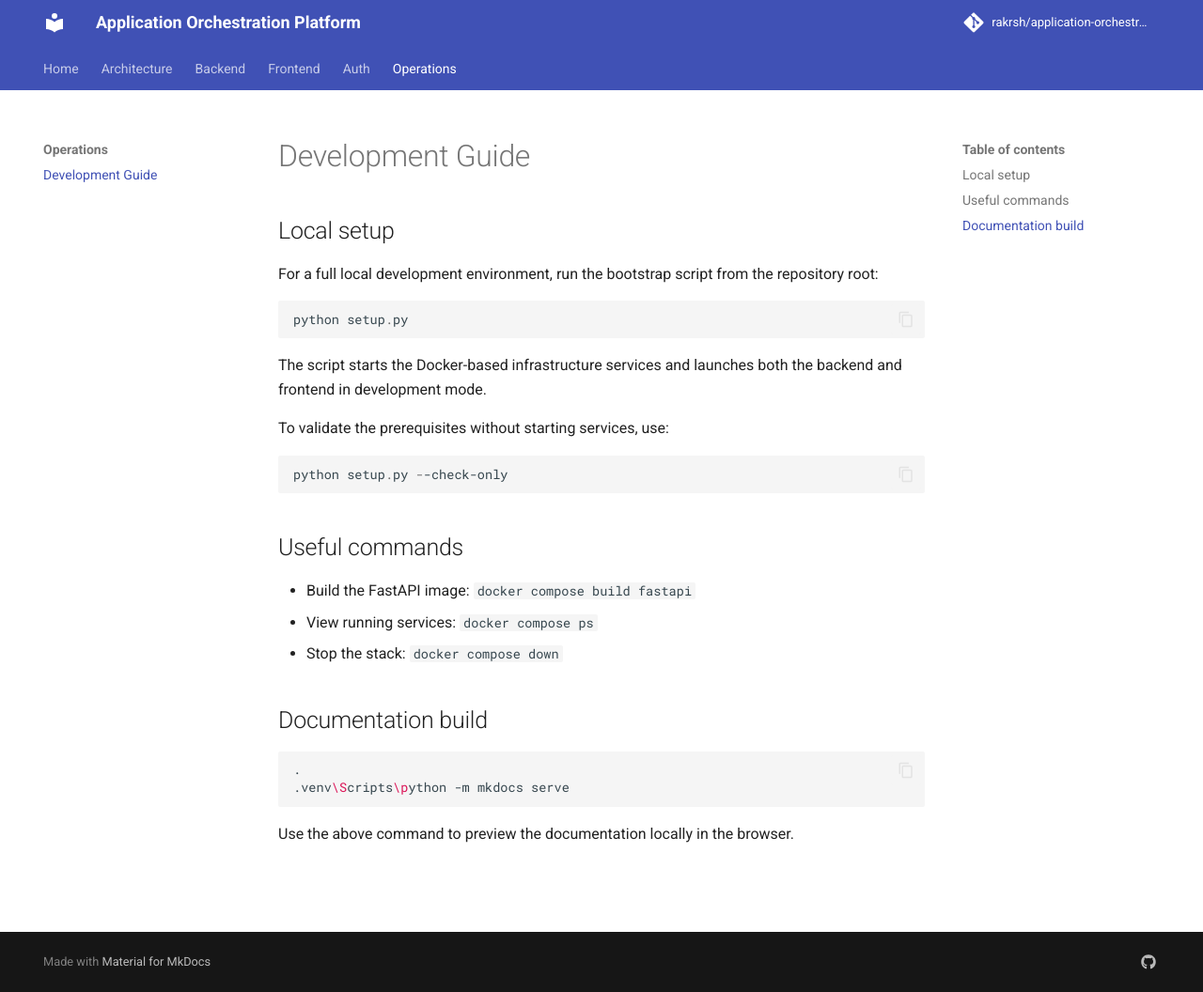
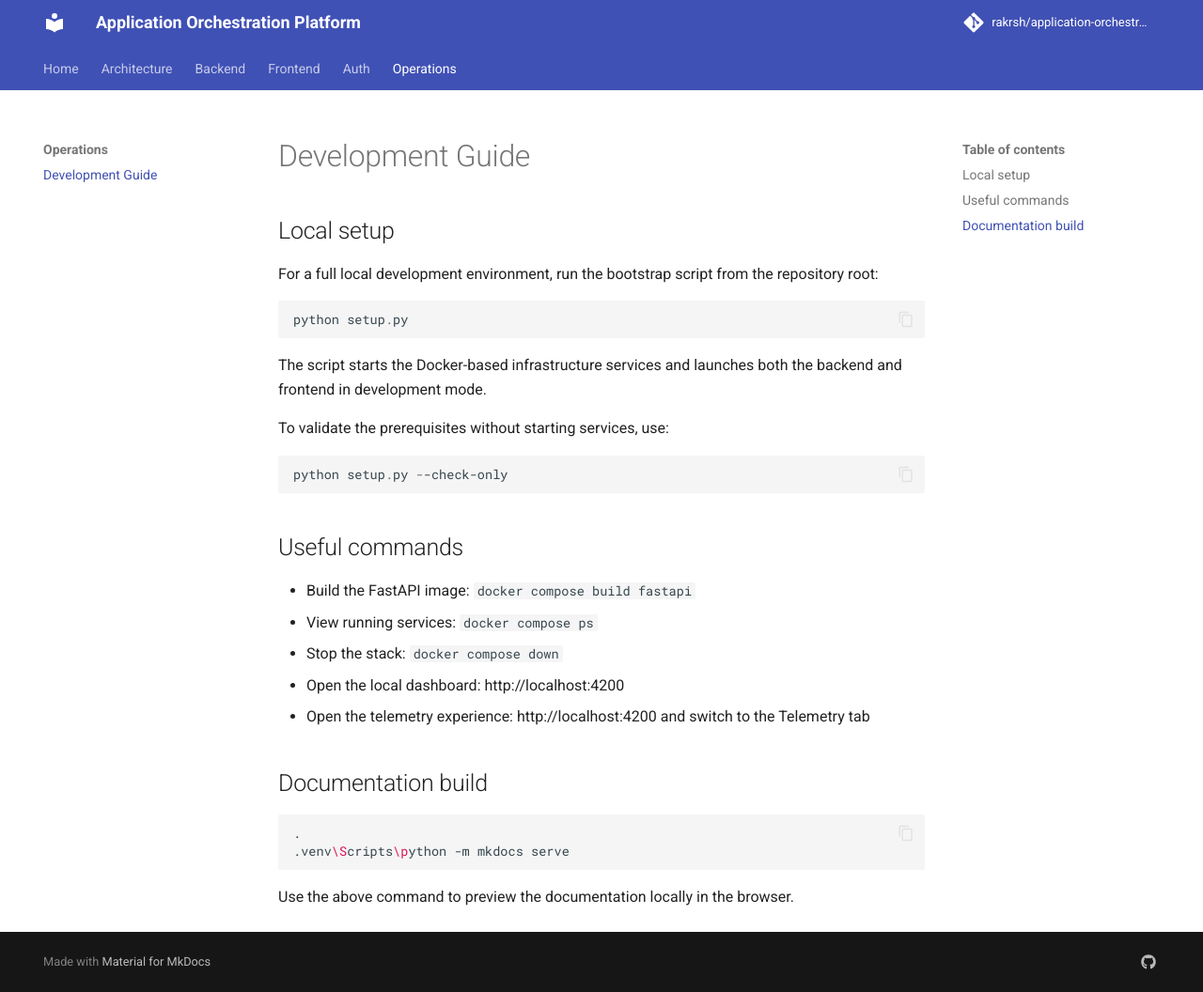
Before and after one commit to rakrsh/application-orchestration-platform, an MkDocs documentation site: the page built from docs/development-guide.md, in a window 1280 px wide and 1056 px high. Shown: the whole window at 94% size. Built offline with MkDocs 1.6.1 and Material for MkDocs 9.7.7, drawn with Linux system fonts in a browser that asks for light colours; comment, search, counter and statistics services are not loaded.

Commit message:
Update user documentation

```diff
--- a/docs/development-guide.md
+++ b/docs/development-guide.md
@@ -21,6 +21,8 @@ python setup.py --check-only
 - Build the FastAPI image: `docker compose build fastapi`
 - View running services: `docker compose ps`
 - Stop the stack: `docker compose down`
+- Open the local dashboard: http://localhost:4200
+- Open the telemetry experience: http://localhost:4200 and switch to the Telemetry tab
 
 ## Documentation build
 
```
Also changed, not shown: README.md (+8 -2 lines), frontend/README.md (+8 -2 lines).
